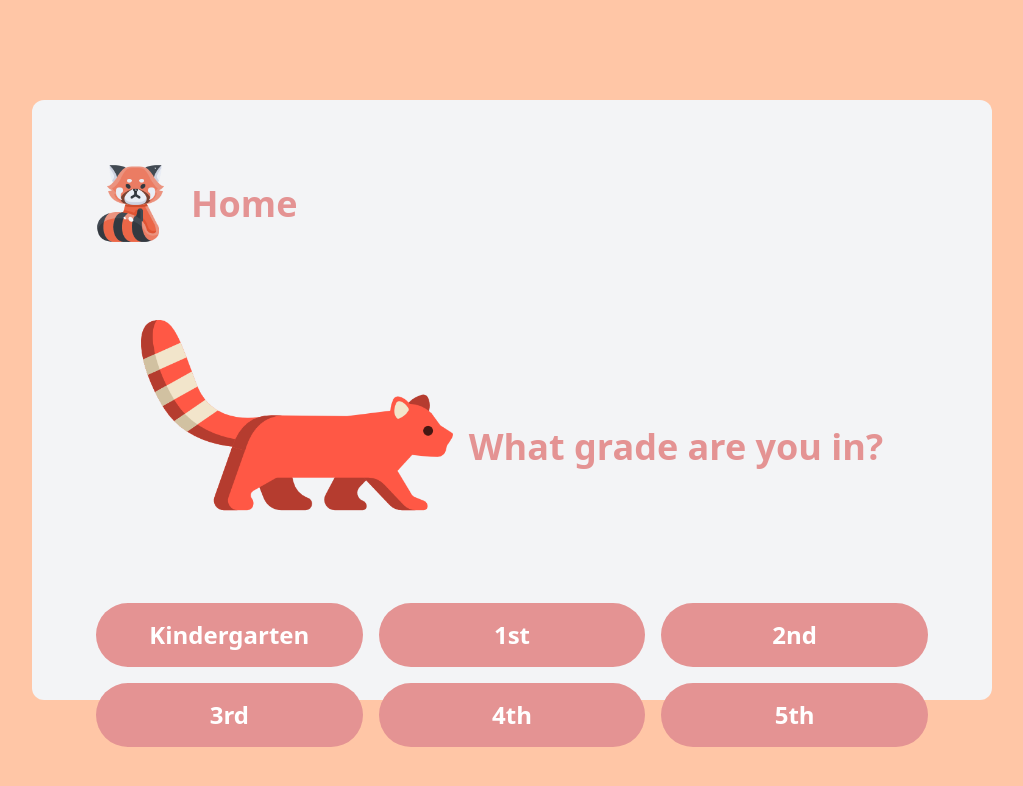
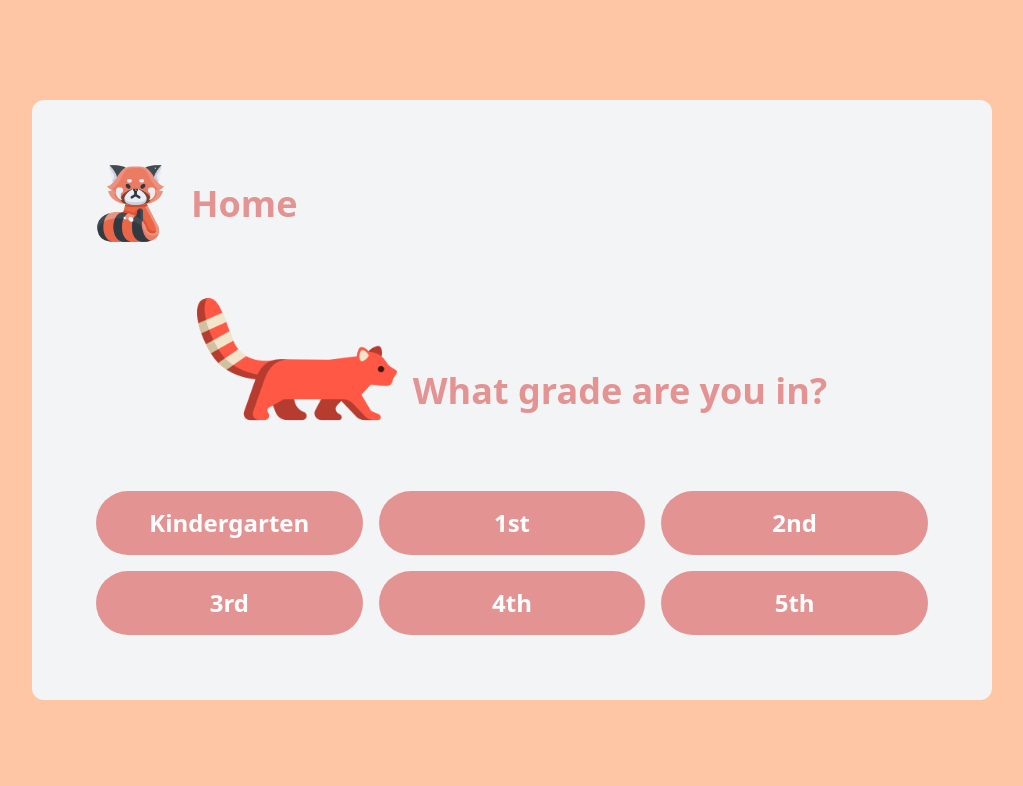
Before and after one commit to yisding/readpanda, a Next.js app: page /grade in a window 1280 px wide. Shown: the top 786 px of the page, without its empty margins (128-1151 px from the left). Built offline with nearby package versions, Linux system fonts and the light colour scheme.

Commit message:
shrink panda on second page

```diff
--- a/pages/grade.tsx
+++ b/pages/grade.tsx
@@ -35,8 +35,8 @@ function GradePicker(props: { word?: string }) {
         <Image
           src="/pandawalk.png"
           alt="walking panda"
-          height={314}
-          width={312}
+          height={200}
+          width={200}
         />
         <h1 className="text-4xl text-panda text-center font-bold pt-16 pl-4">
           What grade are you in?
```
